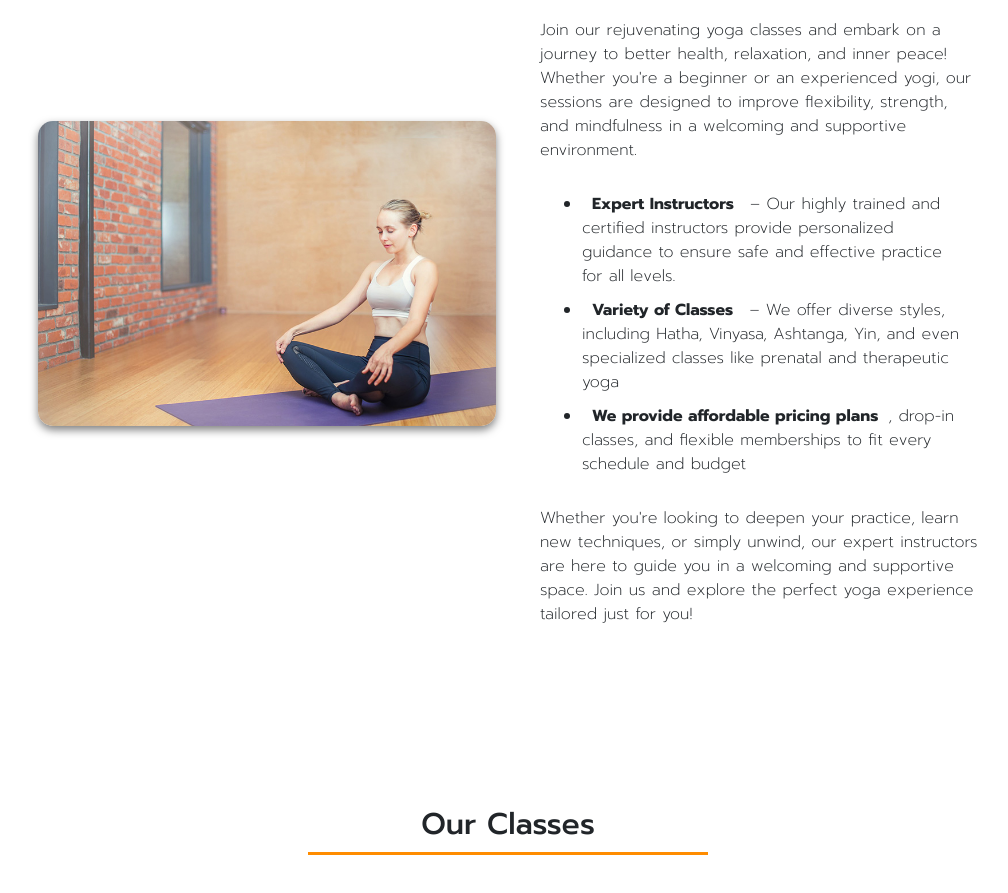
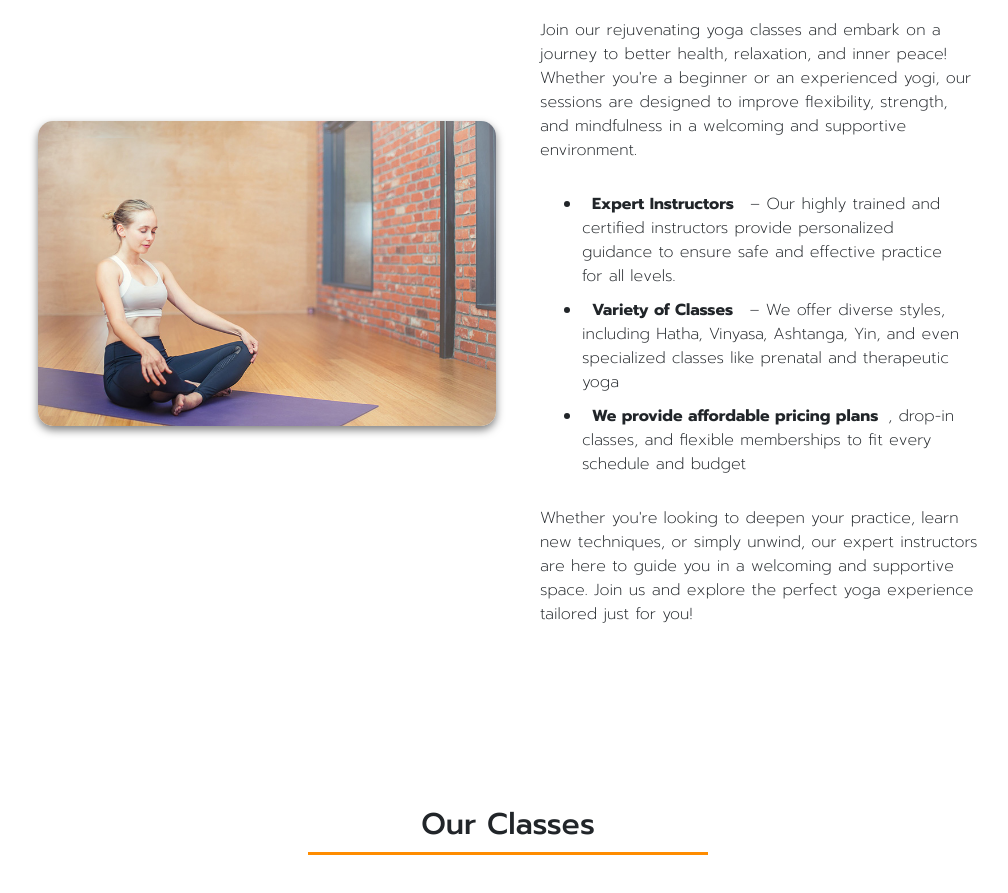
Before and after one commit to hyldrix/final-project-softuni, a React (Vite) app in the folder client/: page / in a window 1280 px wide. Shown: the part 1080-1973 px from the top of the page, without its empty margins (132-1140 px from the left). Built offline with nearby package versions, Linux system fonts and the light colour scheme.

Commit message:
Fix image in Advantages component

```diff
--- a/client/src/components/home/advantages/Advantages.module.css
+++ b/client/src/components/home/advantages/Advantages.module.css
@@ -34,11 +34,11 @@
     max-width: 100%;
     height: auto;
 
+   transition: transform 0.3s;
+transform: scaleX(-1);
+&:hover {
+        transform: scaleX(-1);
 
-   transition: transform 0.3s;
-    transform: scale(1);
-    &:hover {
-        transform: scale(1.05);
     }
     border-radius: 15px;
     box-shadow: 0 4px 8px 0 rgba(0, 0, 0, 0.5);
```
